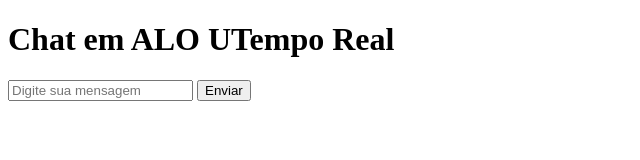
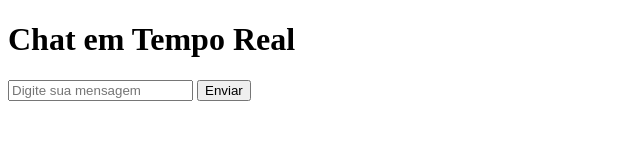
Before and after one commit to Geisianny/projeto_redes_de_computadores, a website: page projeto-chat-docker/index.html in a window 1280 px wide. Shown: the whole page, without its empty margins (0-640 px from the left). Drawn offline with Linux system fonts and the light colour scheme.

Commit message:
correcoes ortograficas

```diff
--- a/projeto-chat-docker/index.html
+++ b/projeto-chat-docker/index.html
@@ -4,7 +4,7 @@
     <title>Chat em Tempo Real</title>
 </head>
 <body>
-    <h1>Chat em ALO UTempo Real</h1>
+    <h1>Chat em Tempo Real</h1>
     <div id="chat"></div>
     <input type="text" id="message" placeholder="Digite sua mensagem">
     <button id="send">Enviar</button>
```
